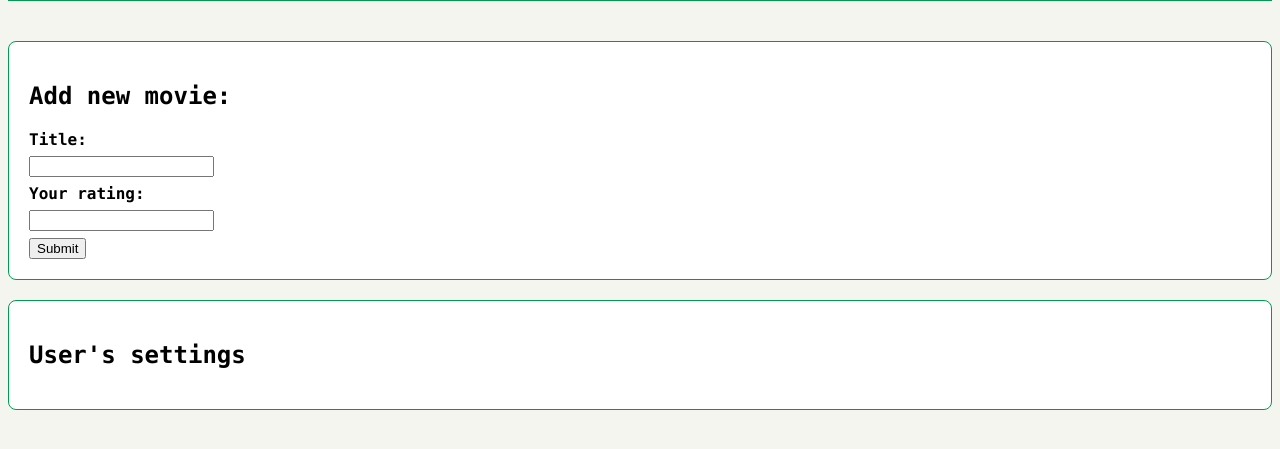
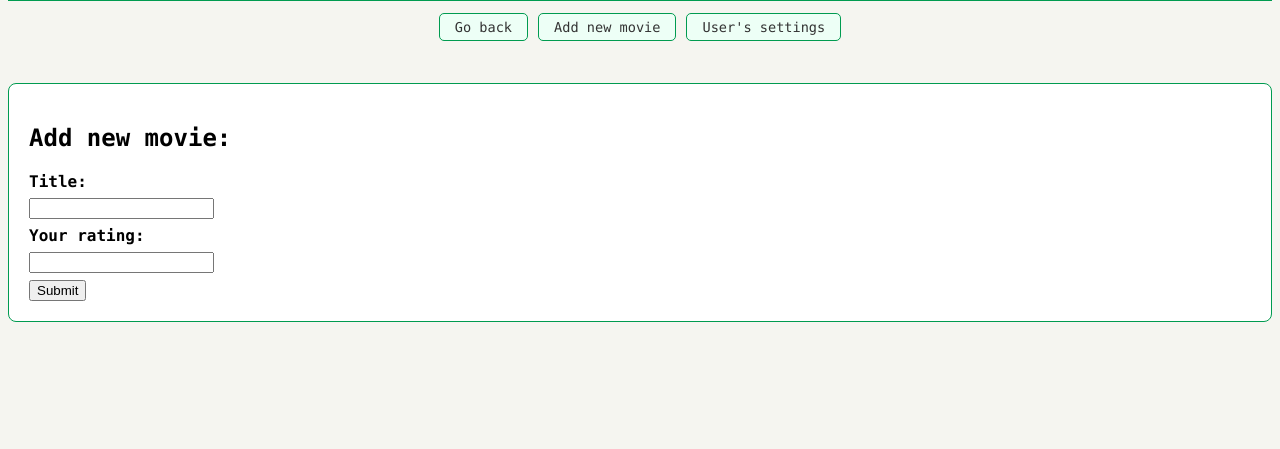
Before and after one commit to yanucodes/MoviWebApp, a Flask app: template templates/movies.html in a window 1280 px wide. Shown: the part 134-583 px from the top of the page. Run offline with Flask 3, Linux system fonts and the light colour scheme; the template is opened without the code that fills it, so the values that code supplies are empty; parts of the project's set-up code (start-up, migrations or seed data) failed here and were passed over.

Commit message:
Add navigation bar to movies.html template

```diff
--- a/static/style.css
+++ b/static/style.css
@@ -79,6 +79,18 @@ body {
     right: 10px;
 }
 
+.top-buttons {
+    display: flex;
+    justify-content: center;
+    gap: 10px;
+    margin-top: 10px;
+}
+
+.top-buttons .button {
+    width: auto;
+    padding: 5px 15px;
+}
+
 .button {
     display: inline-block;
     box-sizing: border-box;
--- a/templates/movies.html
+++ b/templates/movies.html
@@ -3,6 +3,11 @@
 {% block content %}
 <div class="list-movies-title">
     <h1>{{ user.name }}'s favorite movies</h1>
+</div>
+<div class="top-buttons">
+    <a href="{{ url_for('list_users') }}" class="button">Go back</a>
+    <a href="#add-movie" class="button">Add new movie</a>
+    <a href="{{ url_for('show_user_settings', user_id=user.user_id) }}" class="button">User's settings</a>
 </div>
 <div>
     <ol class="movie-grid">
@@ -20,7 +25,7 @@
         {% endfor %}
     </ol>
 </div>
-<div class="card">
+<div class="card" id="add-movie" style="margin-bottom: 0;">
     <h2>Add new movie:</h2>
     <form action="{{ url_for('add_movie_by_title', user_id=user.user_id) }}" method="post">
         <div>
@@ -32,9 +37,4 @@
         <input type="submit" value="Submit">
     </form>
 </div>
-<a href="{{ url_for('show_user_settings', user_id=user.user_id) }}" style="text-decoration: none; color: inherit;">
-    <div class="card" style="margin-bottom: 0;">
-        <h2>User's settings</h2>
-    </div>
-</a>
 {% endblock %}
```
